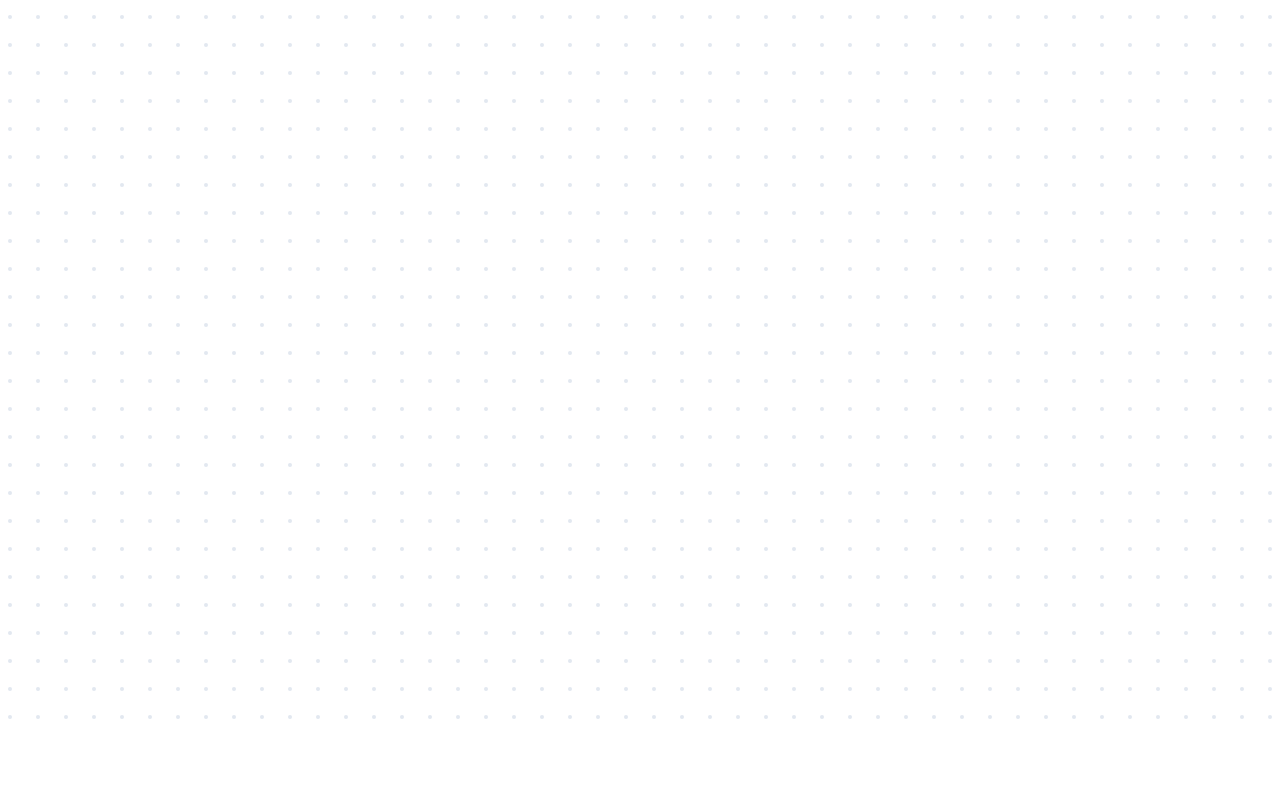
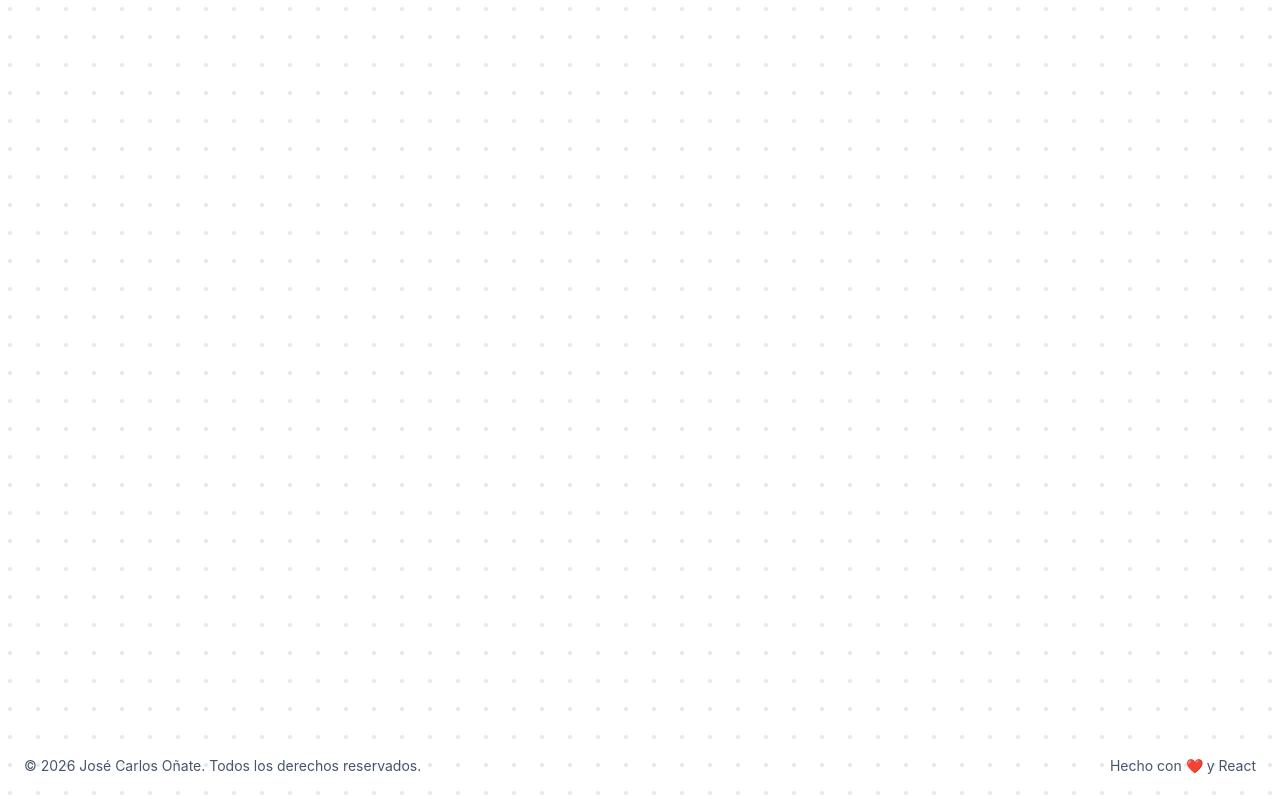
Before and after one commit to josecarlosonate/Portafolio, a React app: page / in a window 1280 px wide. Shown: the part 1426-2226 px from the top of the page. Before the commit the page ends 2158 px from the top, so only its background shows below. Built offline with nearby package versions, Linux system fonts and the light colour scheme; the HTML template or start-up script is replaced by a standard one.

Commit message:
Render footer

```diff
--- a/src/App.tsx
+++ b/src/App.tsx
@@ -6,6 +6,7 @@ import Hero from "./components/Hero";
 import About from "./components/About";
 import DotGrid from "./components/DotGrid/DotGrid";
 import Technologies from "./components/Technologies";
+import Footer from "./components/Footer";
 
 
 function getInitialTheme(): Theme {
@@ -34,6 +35,7 @@ function App() {
         <Hero language={language} />
         <About language={language} />
         <Technologies language={language} />
+        <Footer language={language} />
 
         <div className="absolute inset-0 z-0">
           <DotGrid
```
